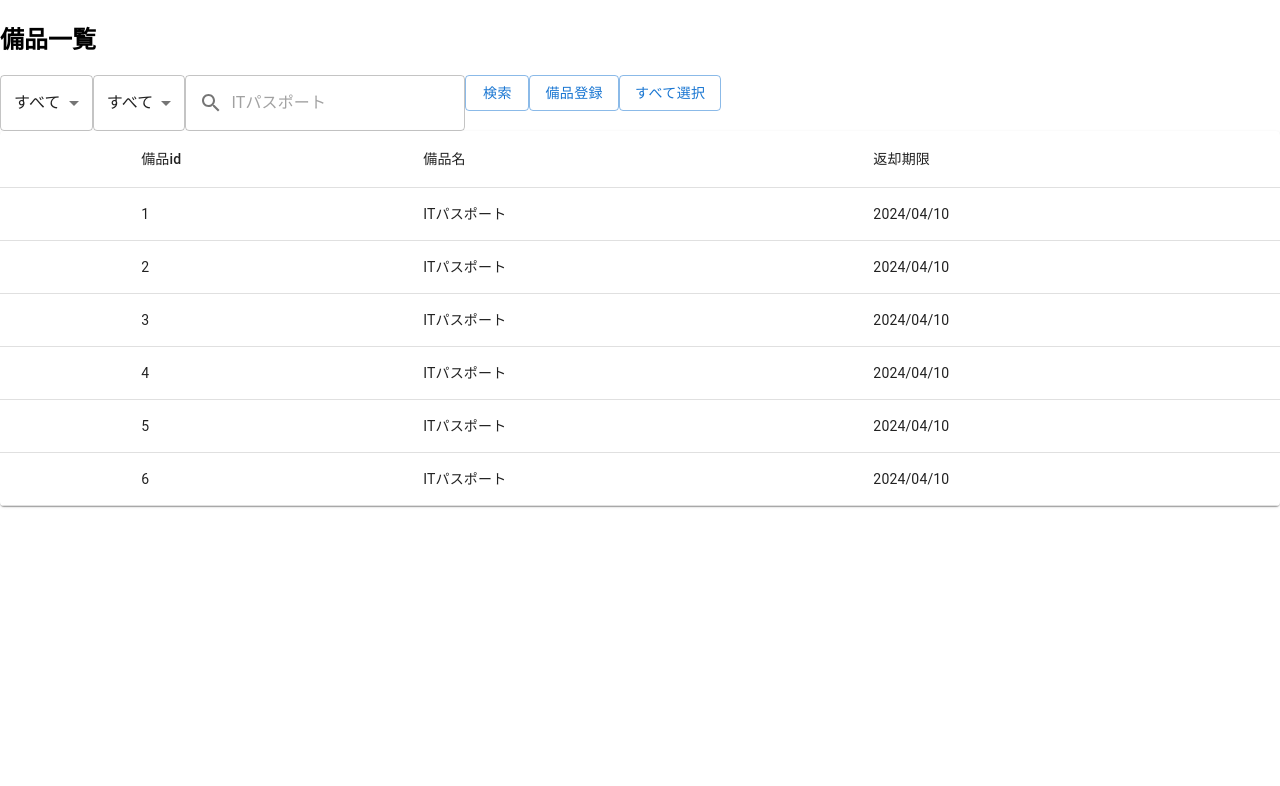
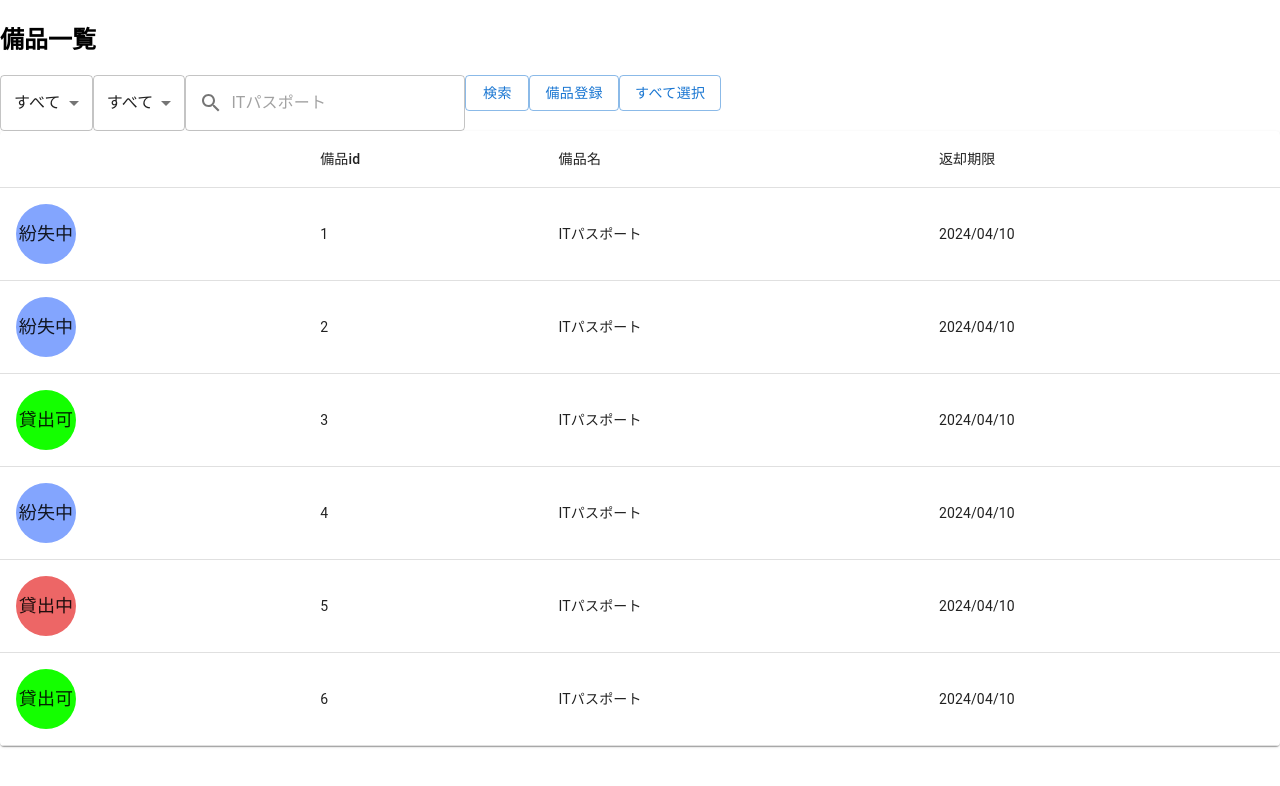
Before and after one commit to takumiTakahata/equipment_management_system, a React (Create React App) app in the folder app/: page /equipment_list in a window 1280 px wide. Shown: the top 786 px of the page. Built offline with nearby package versions, Linux system fonts and the light colour scheme.

Commit message:
一覧に円を追加

```diff
--- /dev/null
+++ b/app/src/components/equipment_list.css
@@ -0,0 +1,32 @@
+.red_circle {
+  width: 60px;
+  height: 60px;
+  background-color: #ed6666;
+  border-radius: 50%;
+  display: flex;
+  align-items: center;
+  justify-content: center;
+  font-size: 18px;
+}
+
+.green_circle {
+  width: 60px;
+  height: 60px;
+  background-color: #14ff00;
+  border-radius: 50%;
+  display: flex;
+  align-items: center;
+  justify-content: center;
+  font-size: 18px;
+}
+
+.blue_circle {
+  width: 60px;
+  height: 60px;
+  background-color: #83a5fe;
+  border-radius: 50%;
+  display: flex;
+  align-items: center;
+  justify-content: center;
+  font-size: 18px;
+}
--- a/app/src/components/equipment_list.tsx
+++ b/app/src/components/equipment_list.tsx
@@ -10,6 +10,7 @@ import TableContainer from "@mui/material/TableContainer";
 import TableHead from "@mui/material/TableHead";
 import TableRow from "@mui/material/TableRow";
 import Paper from "@mui/material/Paper";
+import "./equipment_list.css";
 
 function createEquipmentList(
   id: number, //備品ID
@@ -110,7 +111,15 @@ function EquipmentList() {
           <TableBody>
             {rows.map((item) => (
               <TableRow key={item.id}>
-                <TableCell></TableCell>
+                <TableCell>
+                  {item.id % 5 === 0 ? (
+                    <div className="red_circle">貸出中</div>
+                  ) : item.id % 3 === 0 ? (
+                    <div className="green_circle">貸出可</div>
+                  ) : (
+                    <div className="blue_circle">紛失中</div>
+                  )}
+                </TableCell>
                 <TableCell>{item.id}</TableCell>
                 <TableCell>{item.name}</TableCell>
                 <TableCell>{item.deadline}</TableCell>
```
